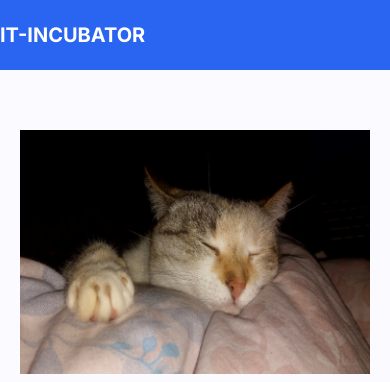
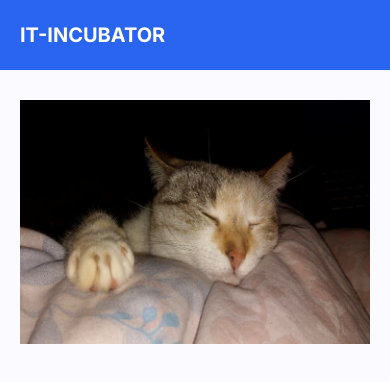
Before and after one commit to lizafedoseeva734-ship-it/homework_table3, a plain HTML site: page index.html in a window 390 px wide. Shown: the top 382 px of the page. Drawn offline with Linux system fonts and the light colour scheme.

Commit message:
Add files via upload

```diff
--- a/style.css
+++ b/style.css
@@ -9,8 +9,7 @@
     margin: 0px auto;
     max-width: 1180px;
     /* ⚠️ ОБРАТИ ВНИМАНИЕ - максимальная ширина увеличилась на размер отступов, чтобы ширина контента оставалась корректной */
-    margin-right: auto;
-    margin-left: auto;
+    padding: 0 20px;
     /* 📍 Свойство для внутрених отступов */
 }
 
@@ -240,7 +239,7 @@ footer {
     }
 
     .text-wrapper {
-        max-width: 400px;
+        max-width: 560px;
         /* 📍 Максимальная ширина для блока с текстом */
     }
 
@@ -249,7 +248,7 @@ padding: 60px 0;
         /* 📍 Внутренний отступ сверху и снизу */
     }
 
-
+}
 
 
 
@@ -258,7 +257,7 @@ padding: 60px 0;
     @media screen and (max-width: 768px) {
         .info-wrapper {
             flex-direction: column;
-        gap: 60px;
+            gap: 40px;
             /* 📍 Свойства для расположения 2-x списков и отступа между ними */
         }
     }
@@ -266,8 +265,7 @@ padding: 60px 0;
     /* Стили для адаптива под мобильные устройства */
     @media screen and (max-width: 576px) {
         .main-section {
-      padding-bottom: 50px;
-      padding-top: 60px;
+            padding: 30px 0 60px;
             /* 📍 Внутренние отступы сверху и снизу */
         }
 
```
Lines whose indentation alone changed are shown as unchanged.
